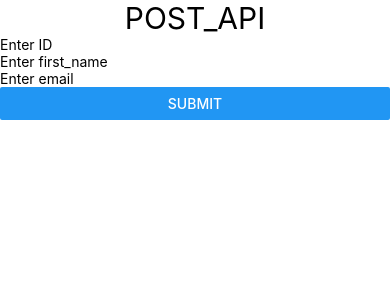
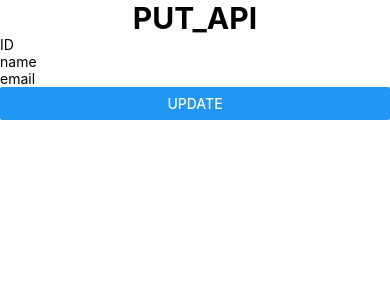
Before and after one commit to R-e-h-a-n-N-a-s-e-e-r/leaning-React-Native, a React Native app: screen / in a window 390 px wide. Shown: the top 300 px of the page. Built offline with nearby package versions, Linux system fonts and the light colour scheme.

Commit message:
PUT_API Method

```diff
--- a/App.tsx
+++ b/App.tsx
@@ -3,7 +3,8 @@ import React from 'react';
 // import ModaldialogBox from './src/Components/ModaldialogBox';
 // import AlertExample from './src/Components/AlertExample';
 // import GET_API from './src/Components/GET_API';
-import POST_API from './src/Components/POST_API';
+// import POST_API from './src/Components/POST_API';
+import PUT_API from './src/Components/PUT_API';
 // import ModeldialogBox from './src/Components/ModaldialogBox';
 // import PressableComponent from './src/Components/PressableComponent';
 // import StatusBarExample from './src/Components/StatusBarExample';
@@ -48,7 +49,8 @@ const App = () => {
       {/* <ModaldialogBox /> */}
       {/* <AlertExample/> */}
       {/* <GET_API/> */}
-      <POST_API/>
+      {/* <POST_API/> */}
+      <PUT_API/>
     </View>
   );
 };
--- /dev/null
+++ b/src/Components/PUT_API.tsx
@@ -0,0 +1,61 @@
+import { Alert, Button, StyleSheet, Text, TextInput, View } from 'react-native';
+import React, { useState } from 'react';
+import axios from 'axios';
+
+const PUT_API = () => {
+  const [FormData, setFormData] = useState({
+    id: '',
+    first_name: '',
+    email: '',
+  });
+  const HandleInput = (field: any, value: any) => {
+    setFormData({ ...FormData, [field]: value });
+  };
+  const HandleUpdate = async () => {
+    try {
+      const res = await axios.put(`http://10.0.2.2:3000/Users/${FormData.id}`, {
+        first_name: FormData.first_name,
+        email: FormData.email,
+      });
+      Alert.alert('Updation complete');
+      setFormData({
+        id: '',
+        first_name: '',
+        email: '',
+      });
+    } catch (error: any) {
+      Alert.alert('Error', error);
+    }
+  };
+  return (
+    <View>
+      <Text style={styles.Heading}>PUT_API</Text>
+      <TextInput
+        placeholder="ID"
+        onChangeText={value => HandleInput('id', value)}
+        value={FormData.id}
+      />
+      <TextInput
+        value={FormData.first_name}
+        placeholder="name"
+        onChangeText={value => HandleInput('first_name', value)}
+      />
+      <TextInput
+        value={FormData.email}
+        placeholder="email"
+        onChangeText={value => HandleInput('email', value)}
+      />
+      <Button title="Update" onPress={HandleUpdate} />
+    </View>
+  );
+};
+
+export default PUT_API;
+
+const styles = StyleSheet.create({
+  Heading: {
+    textAlign: 'center',
+    fontSize: 30,
+    fontWeight: 'bold',
+  },
+});
```
